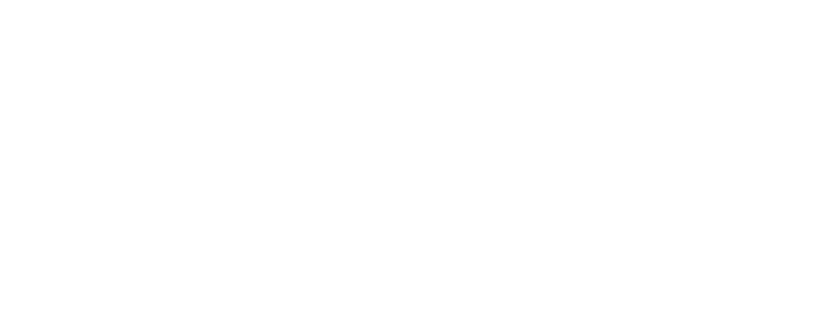
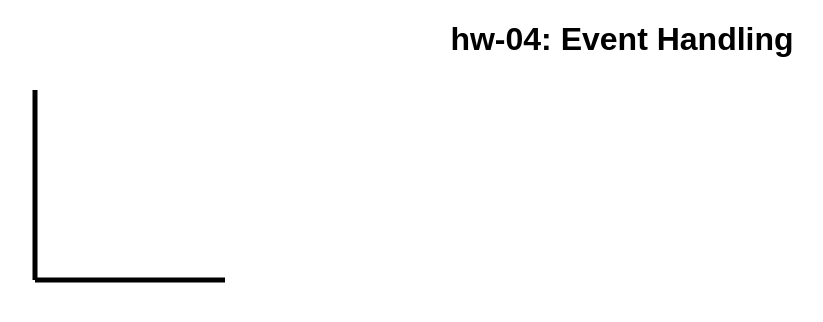
Before and after one commit to DS4200-S23-Class/hw-04-john-nick, a plain HTML site: page index.html in a window 1280 px wide. Shown: the whole page, without its empty margins (18-841 px from the left). Drawn offline with Linux system fonts and the light colour scheme.

Commit message:
Initial Commit

```diff
--- a/index.html
+++ b/index.html
@@ -3,10 +3,34 @@
 
 <head>
     <meta charset=utf-8/>
+	<link rel="stylesheet" href="style.css">
+	<script type="text/javascript" src="ext.js"></script>
+	<title>hw-04</title>
 </head>
 
 
 <body>
+    <h1>hw-04: Event Handling</h1>
+
+    <div class=row>
+    	<div class="LargeColumn">
+
+            <div class=shapes>
+                <svg height="210" width="500">
+                    <line x1="10" y1="200" x2="10" y2="10"/>
+                    <line x1="10" y1="200" x2="200" y2="200"/>
+                </svg>
+            </div>
+
+
+        </div>
+
+
+        <div class="SmallColumn">
+
+        </div>
+
+    </div>
 
 
 </body>
--- /dev/null
+++ b/style.css
@@ -0,0 +1,35 @@
+body {
+    font-family: arial;
+}
+
+h1 {
+    text-align: center;
+}
+
+line {
+    stroke-width: 5;
+    stroke: black;
+}
+
+.row {
+    display: flex;
+    flex-direction: row;
+    justify-content: space-between;
+    flex-wrap:wrap;
+    margin-left: 35px;
+    margin-bottom: 5px;
+  }
+
+.LargeColumn {
+    display:flex;
+    flex-direction:column;
+    flex:60%;
+    justify-content: none;
+}
+
+.SmallColumn {
+    display:flex;
+    flex-direction:column;
+    flex:40%;
+    justify-content: none;
+}
```
Also changed, not shown: 2 other files.
